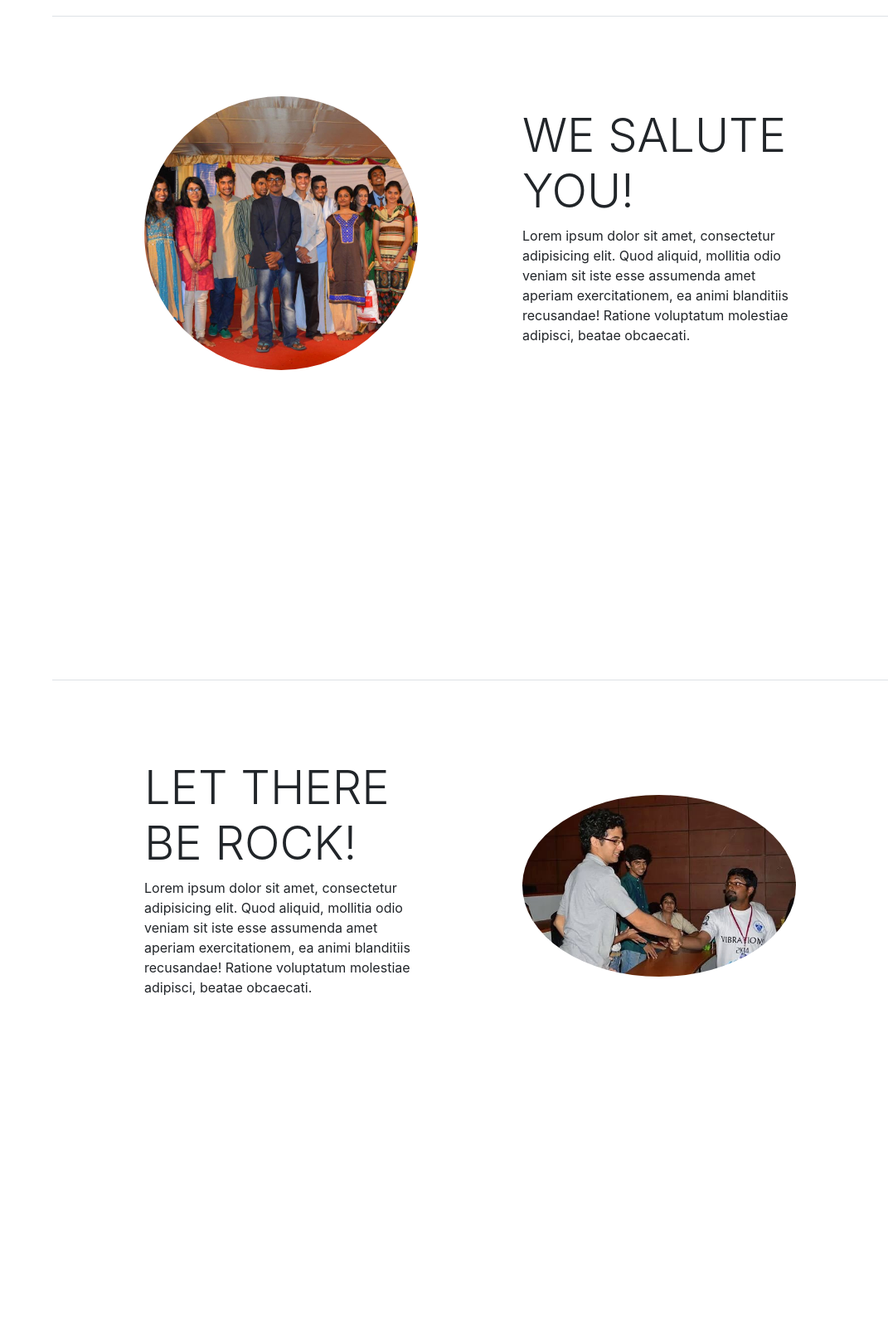
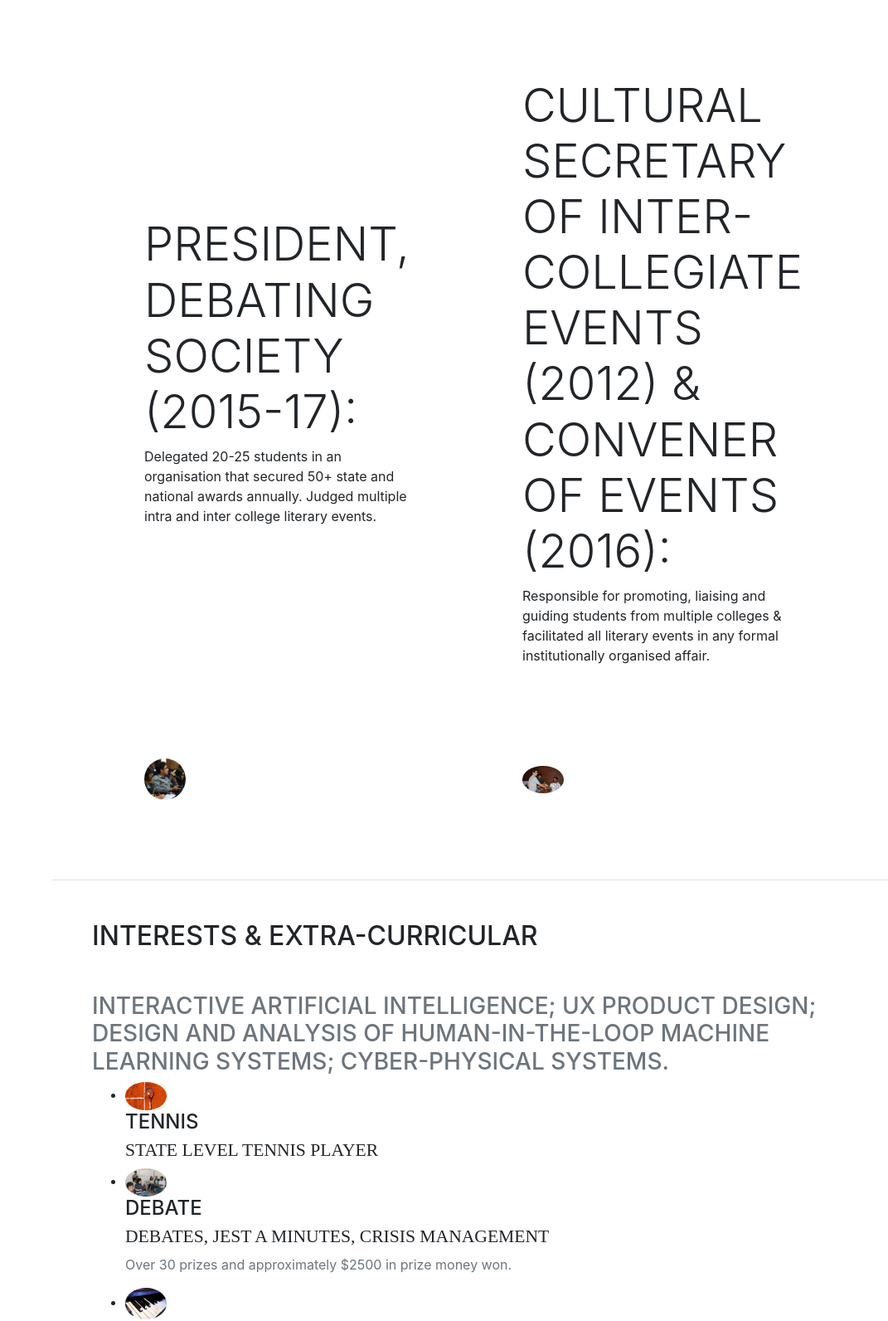
Before and after one commit to subhash-holla/PersonalWebsite, a website with bundled scripts: page index.html in a window 1280 px wide. Shown: the part 4780-6372 px from the top of the page at 83% size, without its empty margins (209-1280 px from the left). Built offline with nearby package versions, Linux system fonts and the light colour scheme; a web font is replaced by a local one.

Commit message:
Leadership

```diff
--- a/index.html
+++ b/index.html
@@ -315,49 +315,35 @@
           <div class="row align-items-center">
             <div class="col-lg-6 order-lg-2">
               <div class="p-5">
-                <img class="img-fluid rounded-circle" src="img/Judging.jpg" alt="">
+                <img class="img-fluid rounded-circle" src="img/Judging.jpg" alt="" width = "50" height="50">
               </div>
             </div>
             <div class="col-lg-6 order-lg-1">
               <div class="p-5">
-                <h2 class="display-4">For those about to rock...</h2>
-                <p>Lorem ipsum dolor sit amet, consectetur adipisicing elit. Quod aliquid, mollitia odio veniam sit iste esse assumenda amet aperiam exercitationem, ea animi blanditiis recusandae! Ratione voluptatum molestiae adipisci, beatae obcaecati.</p>
-              </div>
-            </div>
-          </div>
-        </div>
-      </section>
-
-      <section class="resume-section p-3 p-lg-5 d-flex flex-column" id="leadership">
-        <div class="container">
-          <div class="row align-items-center">
-            <div class="col-lg-6">
-              <div class="p-5">
-                <img class="img-fluid rounded-circle" src="img/CulturalActivities.jpg" alt="">
+                <h2 class="display-4">President, Debating Society (2015-17):</h2>
+                <p>Delegated 20-25 students in an organisation that secured 50+ state and national awards annually. Judged multiple intra and inter college literary events.</p>
               </div>
             </div>
             <div class="col-lg-6">
               <div class="p-5">
-                <h2 class="display-4">We salute you!</h2>
-                <p>Lorem ipsum dolor sit amet, consectetur adipisicing elit. Quod aliquid, mollitia odio veniam sit iste esse assumenda amet aperiam exercitationem, ea animi blanditiis recusandae! Ratione voluptatum molestiae adipisci, beatae obcaecati.</p>
+                <img class="img-fluid rounded-circle" src="img/CulturalActivities.jpg" alt="" width = "50" height="50">
               </div>
             </div>
-          </div>
-        </div>
-      </section>
-
-      <section class="resume-section p-3 p-lg-5 d-flex flex-column" id="leadership">
-        <div class="container">
-          <div class="row align-items-center">
+            <div class="col-lg-6">
+              <div class="p-5">
+                <h2 class="display-4">Co-Ordinator of community socio-cultural events (2009-17): </h2>
+                <p>Responsible for coordinating multiple awareness campaigns, volunteering in the clean India initiative, facilitating in multiple relief efforts and planning yearly cultural events.</p>
+              </div>
+            </div>
             <div class="col-lg-6 order-lg-2">
               <div class="p-5">
-                <img class="img-fluid rounded-circle" src="img/Participant.jpg" alt="">
+                <img class="img-fluid rounded-circle" src="img/Participant.jpg" alt="" width = "50" height="50">
               </div>
             </div>
             <div class="col-lg-6 order-lg-1">
               <div class="p-5">
-                <h2 class="display-4">Let there be rock!</h2>
-                <p>Lorem ipsum dolor sit amet, consectetur adipisicing elit. Quod aliquid, mollitia odio veniam sit iste esse assumenda amet aperiam exercitationem, ea animi blanditiis recusandae! Ratione voluptatum molestiae adipisci, beatae obcaecati.</p>
+                <h2 class="display-4">Cultural Secretary of Inter-Collegiate Events (2012) &amp; Convener of Events (2016): </h2>
+                <p>Responsible for promoting, liaising and guiding students from multiple colleges &amp; facilitated all literary events in any formal institutionally organised affair.</p>
               </div>
             </div>
           </div>
@@ -375,7 +361,7 @@
               <ul class="timeline">
                 <li>
                   <div class="timeline-image">
-                    <img class="rounded-circle img-fluid" src="img/tennis.jpg" alt="">
+                    <img class="rounded-circle img-fluid" src="img/tennis.jpg" alt="" width = "50" height="50">
                   </div>
                   <div class="timeline-panel">
                     <div class="timeline-heading">
@@ -386,7 +372,7 @@
                 </li>
                 <li>
                   <div class="timeline-image">
-                    <img class="rounded-circle img-fluid" src="img/Debate.jpg" alt="">
+                    <img class="rounded-circle img-fluid" src="img/Debate.jpg" alt="" width = "50" height="50">
                   </div>
                   <div class="timeline-panel">
                     <div class="timeline-heading">
@@ -400,7 +386,7 @@
                 </li>
                 <li class="timeline-inverted">
                   <div class="timeline-image">
-                    <img class="rounded-circle img-fluid" src="img/keyboard.jpg" alt="">
+                    <img class="rounded-circle img-fluid" src="img/keyboard.jpg" alt="" width = "50" height="50">
                   </div>
                   <div class="timeline-panel">
                     <div class="timeline-heading">
@@ -411,7 +397,7 @@
                 </li>
                 <li class="timeline-inverted">
                   <div class="timeline-image">
-                    <img class="rounded-circle img-fluid" src="img/Karate.jpg" alt="">
+                    <img class="rounded-circle img-fluid" src="img/Karate.jpg" alt="" width = "50" height="50">
                   </div>
                   <div class="timeline-panel">
                     <div class="timeline-heading">
@@ -422,8 +408,8 @@
                 </li>
                 <li class="timeline-inverted">
                   <div class="timeline-image">
-                    <img class="rounded-circle img-fluid" src="img/RiverRafting.jpg" alt="">
-                    <img class="rounded-circle img-fluid" src="img/Peacock.jpg" alt="">
+                    <img class="rounded-circle img-fluid" src="img/RiverRafting.jpg" alt="" width = "50" height="50">
+                    <img class="rounded-circle img-fluid" src="img/Peacock.jpg" alt="" width = "50" height="50">
                   </div>
                   <div class="timeline-panel">
                     <div class="timeline-heading">
```
